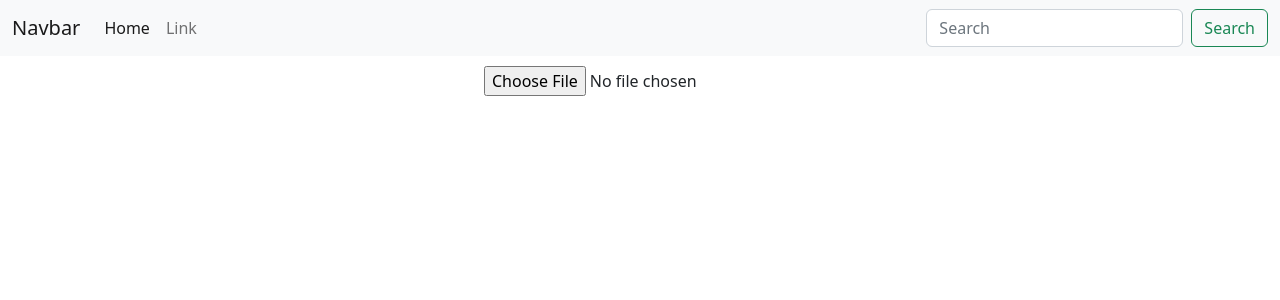
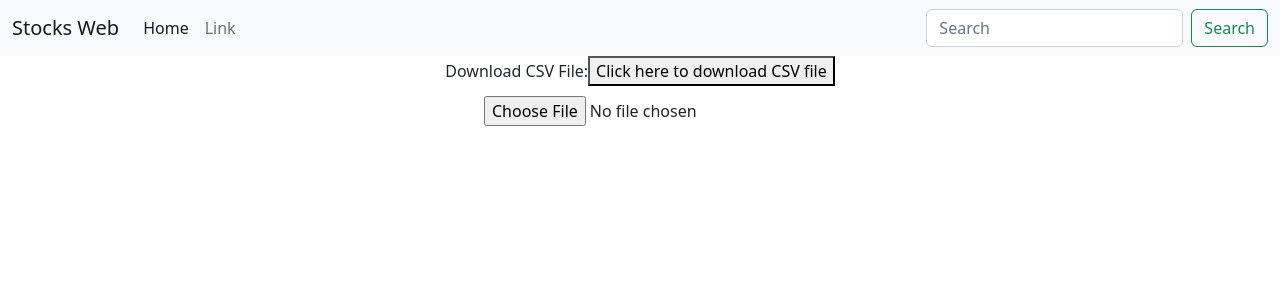
Before and after one commit to sabyasachirakshit/stockweb, a React (Create React App) app: page / in a window 1280 px wide. Shown: the top 300 px of the page. Built offline with nearby package versions, Linux system fonts and the light colour scheme.

Commit message:
added table design

```diff
--- /dev/null
+++ b/src/components/DesignTable.css
@@ -0,0 +1,27 @@
+table,
+th,
+td {
+  border: 1px solid;
+  padding: 15px;
+  text-align: revert;
+}
+.container {
+  display: flex;
+  justify-content: center;
+  align-items: center;
+}
+table {
+  width: 100%;
+  border-collapse: collapse;
+}
+th {
+  height: 70px;
+  background-color: #f87000;
+  color: white;
+}
+
+tr:hover {background-color: rgb(6, 247, 247)}
+
+tr:nth-child(even) {background-color: #f2f2f2b4;}
+
+tr:nth-child(even):hover {background-color:  rgb(6, 247, 247)}
--- a/src/components/Navbar.js
+++ b/src/components/Navbar.js
@@ -6,7 +6,7 @@ export default function Navbar() {
       <nav className="navbar navbar-expand-lg bg-light">
         <div className="container-fluid">
           <a className="navbar-brand" href="/">
-            Navbar
+            Stocks Web
           </a>
           <button
             className="navbar-toggler"
--- a/src/components/Table.js
+++ b/src/components/Table.js
@@ -1,9 +1,10 @@
 import React, { useState, useEffect } from "react";
 import Papa from "papaparse";
-
+import "./DesignTable.css";
 function Table() {
   // State to store parsed data
   const [parsedData, setParsedData] = useState([]);
+
 
   //State to store table Column name
   const [tableRows, setTableRows] = useState([]);
@@ -39,7 +40,7 @@ function Table() {
   };
 
   useEffect(() => {
-    document.getElementById("searchBtn").addEventListener("click", (e) => {
+    document.getElementById("myInput").addEventListener("input", (e) => {
       e.preventDefault();
       // Declare variables
       var input, filter, table, tr, td, i, txtValue;
@@ -66,6 +67,12 @@ function Table() {
   var string = "/";
   return (
     <div>
+      <div className="container">
+        Download CSV File:
+        <a href="https://prototype.sbulltech.com/api/v2/instruments">
+          <button>Click here to download CSV file</button>
+        </a>
+      </div>
       {/* File Uploader */}
       <input
         type="file"
@@ -74,6 +81,7 @@ function Table() {
         accept=".csv"
         style={{ display: "block", margin: "10px auto" }}
       />
+
       <br />
       <br />
       {/* Table */}
```
